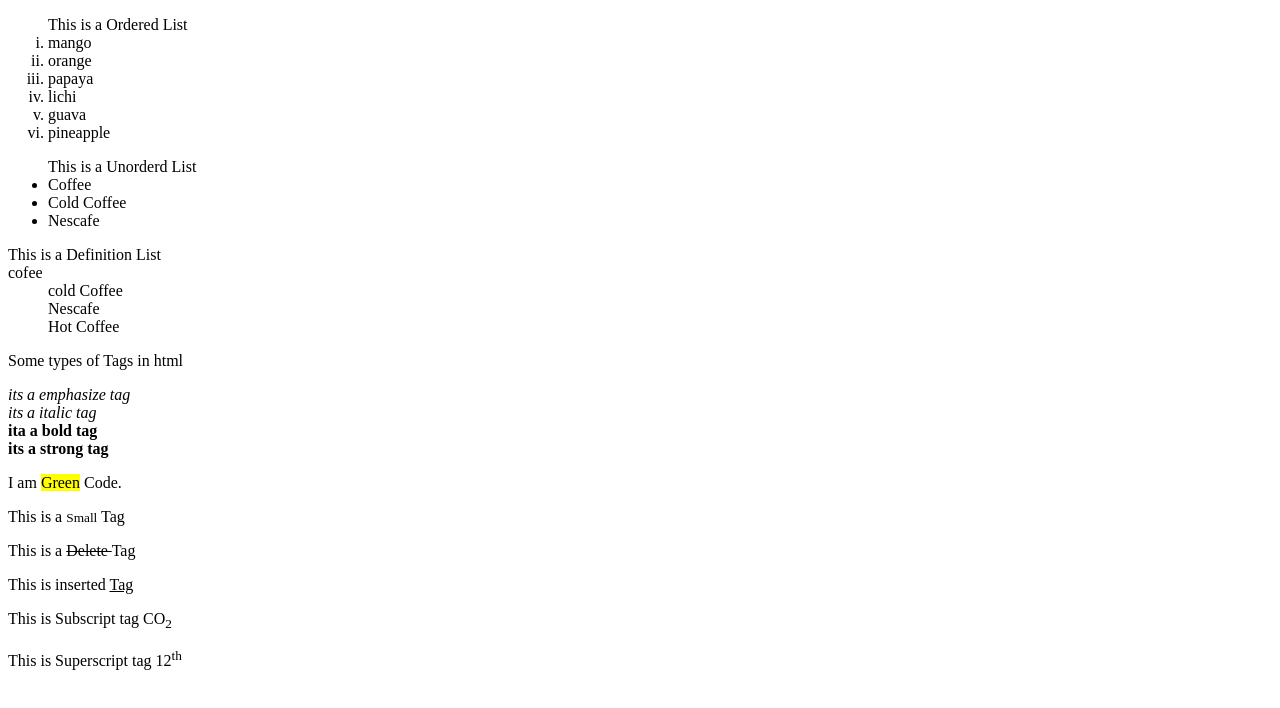
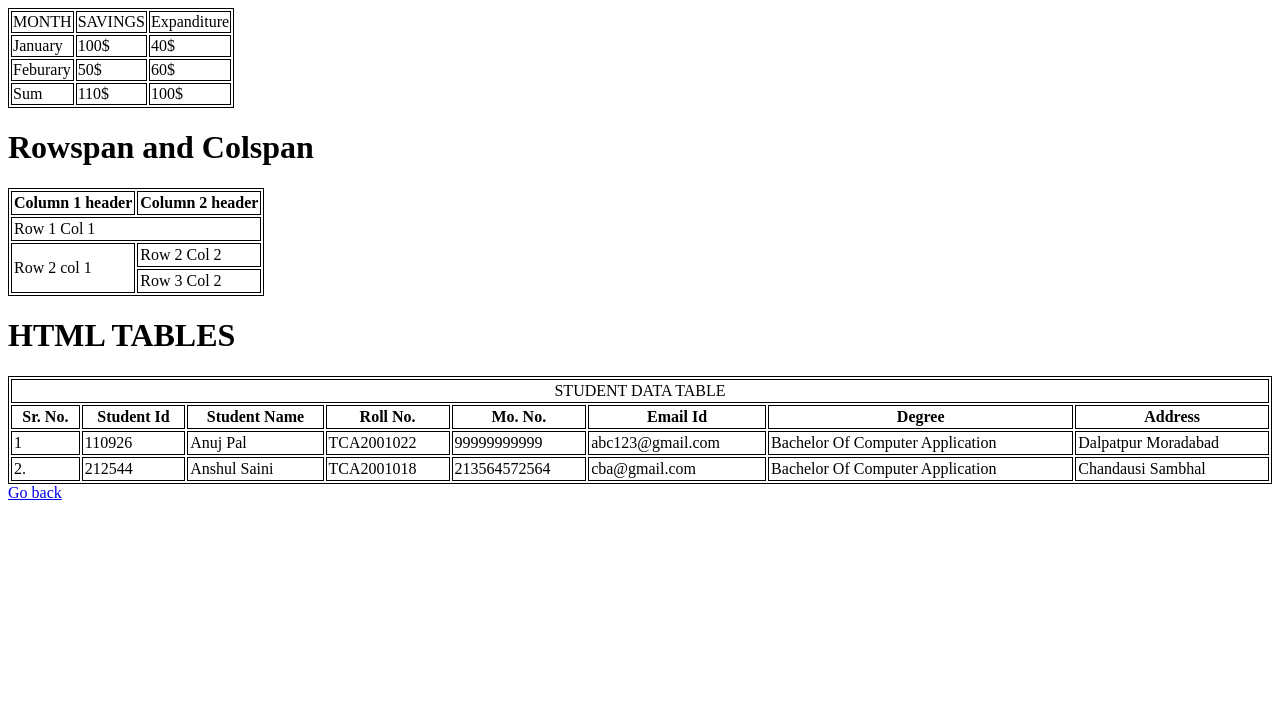
Before and after one commit to anshul26500/Handsone-2, a plain HTML site: page index1.html in a window 1280 px wide. Drawn offline with Linux system fonts and the light colour scheme.

Commit message:
my second commit

```diff
--- a/index1.html
+++ b/index1.html
@@ -4,38 +4,101 @@
     <meta charset="UTF-8">
     <meta http-equiv="X-UA-Compatible" content="IE=edge">
     <meta name="viewport" content="width=device-width, initial-scale=1.0">
-    <title>Html Lists</title>
+    <title>Table Tags</title>
+    <style>
+        body{
+            border: 0;
+        }
+      table, th, td{
+            border: 1px solid black;
+        }
+
+    </style>
 </head>
 <body>
-    <ol type="i"> This is a Ordered List
-        <li>mango</li>
-        <li>orange</li>
-        <li>papaya</li>
-        <li>lichi</li>
-        <li>guava</li>
-        <li>pineapple</li>
-    </ol>
-    <ul> This is a Unorderd List
-        <li>Coffee</li>
-        <li>Cold Coffee</li>
-        <li>Nescafe</li>
-    </ul>
-    <dl> This is a Definition List
-        <dt>cofee</dt>
-        <dd>cold Coffee</dd>
-        <dd>Nescafe</dd>
-        <dd>Hot Coffee</dd>
-    </dl>
-    <p>Some types of Tags in html</p>
-    <em>its a emphasize tag</em><br>
-    <i>its a italic tag</i><br>
-    <b>ita a bold tag</b><br>
-    <strong>its a strong tag</strong><br>
-    <p>I am <mark>Green</mark> Code.</p>
-    <p>This is a <small>Small</small> Tag</p>
-    <p>This is a <del>Delete </del>Tag</p>
-    <p>This is inserted <ins>Tag</ins> </p>
-    <p> This is Subscript tag CO<sub>2</sub></p>
-    <p>This is Superscript tag 12<sup>th</sup></p>
+    <table>
+        <thead>
+            <tr>
+                <td>MONTH</td>
+                <td>SAVINGS</td>
+                <td>Expanditure</td>
+            </tr>
+            </thead>
+            <tbody>
+            <tr>
+                <td>January</td>
+                <td>100$</td>
+                <td>40$</td>
+            </tr>
+            <tr>
+                <td>Feburary</td>
+                <td>50$</td>
+                <td>60$</td>
+            </tr>
+            </tbody>
+            <tfoot>
+                <tr>
+                    <td>Sum</td>
+                    <td>110$</td>
+                    <td>100$</td>
+                </tr>
+            </tfoot>
+
+    </table>
+    <h1>Rowspan and Colspan</h1>
+    <table border="2px" cellpadding="2">
+        <tr>
+            <th>Column 1 header</th>
+            <th>Column 2 header</th>
+        </tr>
+        <tr>
+            <td colspan="2"> Row 1 Col 1</td>
+        </tr>
+        <tr><td rowspan="2">Row 2 col 1</td>
+        <td>Row 2 Col 2</td>
+        </tr>
+        <tr><td>Row 3 Col 2</td></tr>
+    </table>
+
+        </tr>
+    </table>
+
+    <h1>HTML TABLES</h1>
+    <table id="abc" cellpadding="2" width="100%" >
+        <tr><td colspan="8" align="center">STUDENT DATA TABLE</td></tr>
+        <tr>
+            <th>Sr. No.</th>
+            <th>Student Id</th>
+            <th>Student Name</th>
+            <th>Roll No.</th>
+            <th>Mo. No.</th>
+            <th>Email Id</th>
+            <th>Degree</th>
+            <th>Address</th>
+        </tr>
+        <tr>
+            <td>1</td>
+            <td>110926</td>
+            <td>Anuj Pal</td>
+            <td>TCA2001022</td>
+            <td>99999999999</td>
+            <td>abc123@gmail.com</td>
+            <td>Bachelor Of Computer Application</td>
+            <td>Dalpatpur Moradabad</td>
+        </tr>
+        <tr>
+        <td>2.</td>
+        <td>212544</td>
+        <td>Anshul Saini</td>
+        <td>TCA2001018</td>
+        <td>213564572564</td>
+        <td>cba@gmail.com</td>
+        <td>Bachelor Of Computer Application</td>
+        <td>Chandausi Sambhal</td>
+    </tr>
+
+    </table>
+    <a href="index.html">Go back</a>
+
 </body>
 </html>
```
Also changed, not shown: index.html (renamed from index2.html, +2 -1 lines), thank you.html (added, +31 -0 lines).
